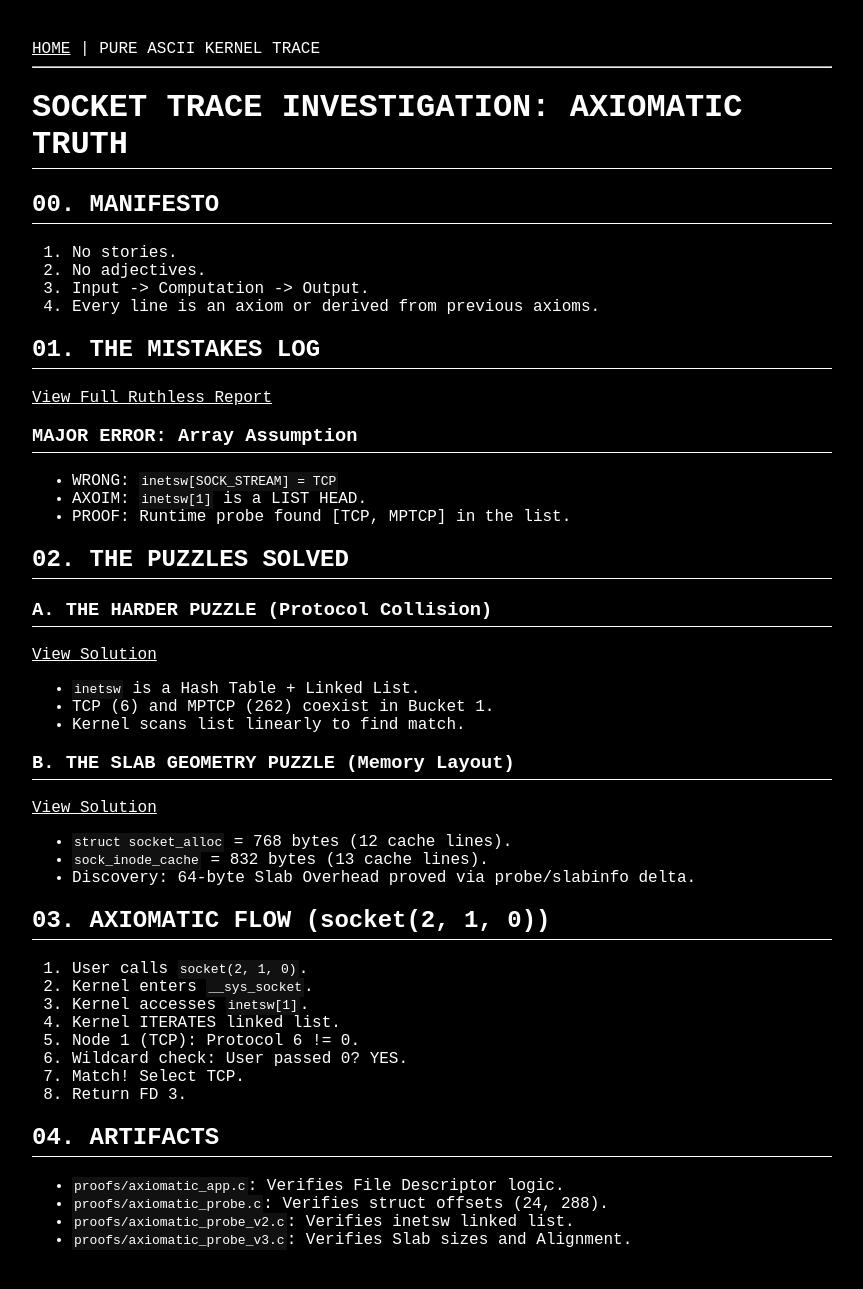
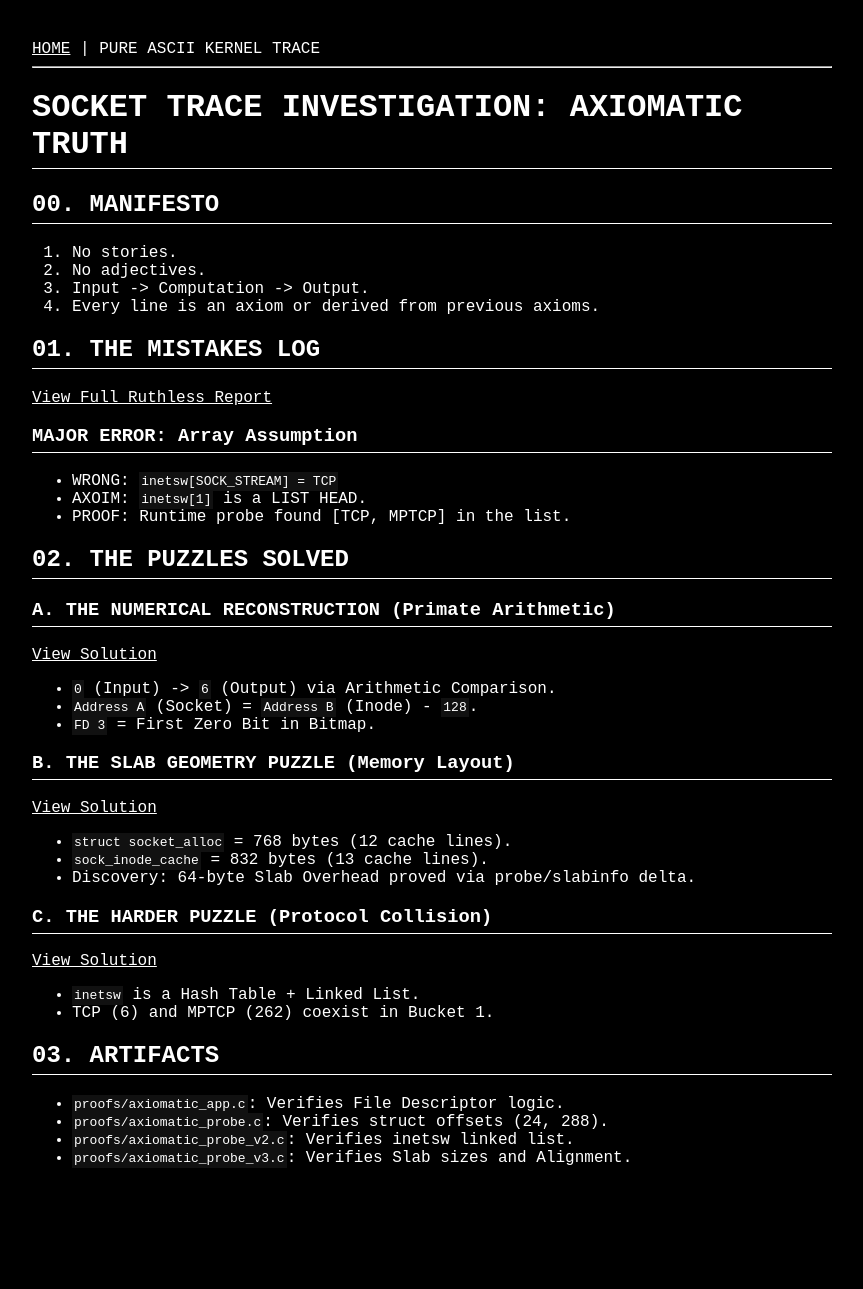
Before and after one commit to raikrahul/socket-trace-investigation, a Jekyll site: the page built from index.md, in a window 1280 px wide. Shown: the whole page, without its empty margins (8-871 px from the left). Built offline with Jekyll 4.4.1, drawn with Linux system fonts in a browser that asks for light colours; our own code applies the rules of GitHub Pages for plain Markdown files; after the commit the page ends 1207 px from its top, so only the background shows below that.

Commit message:
docs: Add Numerical Reconstruction (Primate Arithmetic) page

```diff
--- a/index.md
+++ b/index.md
@@ -20,11 +20,11 @@ layout: default
 
 ## 02. THE PUZZLES SOLVED
 
-### A. THE HARDER PUZZLE (Protocol Collision)
-[View Solution](wiki/The_Harder_Puzzle.md)
-- `inetsw` is a Hash Table + Linked List.
-- TCP (6) and MPTCP (262) coexist in Bucket 1.
-- Kernel scans list linearly to find match.
+### A. THE NUMERICAL RECONSTRUCTION (Primate Arithmetic)
+[View Solution](wiki/Numerical_Reconstruction.md)
+- `0` (Input) -> `6` (Output) via Arithmetic Comparison.
+- `Address A` (Socket) = `Address B` (Inode) - `128`.
+- `FD 3` = First Zero Bit in Bitmap.
 
 ### B. THE SLAB GEOMETRY PUZZLE (Memory Layout)
 [View Solution](wiki/Slab_Geometry_Puzzle.md)
@@ -32,17 +32,12 @@ layout: default
 - `sock_inode_cache` = 832 bytes (13 cache lines).
 - Discovery: 64-byte Slab Overhead proved via probe/slabinfo delta.
 
-## 03. AXIOMATIC FLOW (socket(2, 1, 0))
-01. User calls `socket(2, 1, 0)`.
-02. Kernel enters `__sys_socket`.
-03. Kernel accesses `inetsw[1]`.
-04. Kernel ITERATES linked list.
-05. Node 1 (TCP): Protocol 6 != 0.
-06. Wildcard check: User passed 0? YES.
-07. Match! Select TCP.
-08. Return FD 3.
+### C. THE HARDER PUZZLE (Protocol Collision)
+[View Solution](wiki/The_Harder_Puzzle.md)
+- `inetsw` is a Hash Table + Linked List.
+- TCP (6) and MPTCP (262) coexist in Bucket 1.
 
-## 04. ARTIFACTS
+## 03. ARTIFACTS
 - `proofs/axiomatic_app.c`: Verifies File Descriptor logic.
 - `proofs/axiomatic_probe.c`: Verifies struct offsets (24, 288).
 - `proofs/axiomatic_probe_v2.c`: Verifies inetsw linked list.
```
Also changed, not shown: wiki/Numerical_Reconstruction.md (added, +62 -0 lines).
